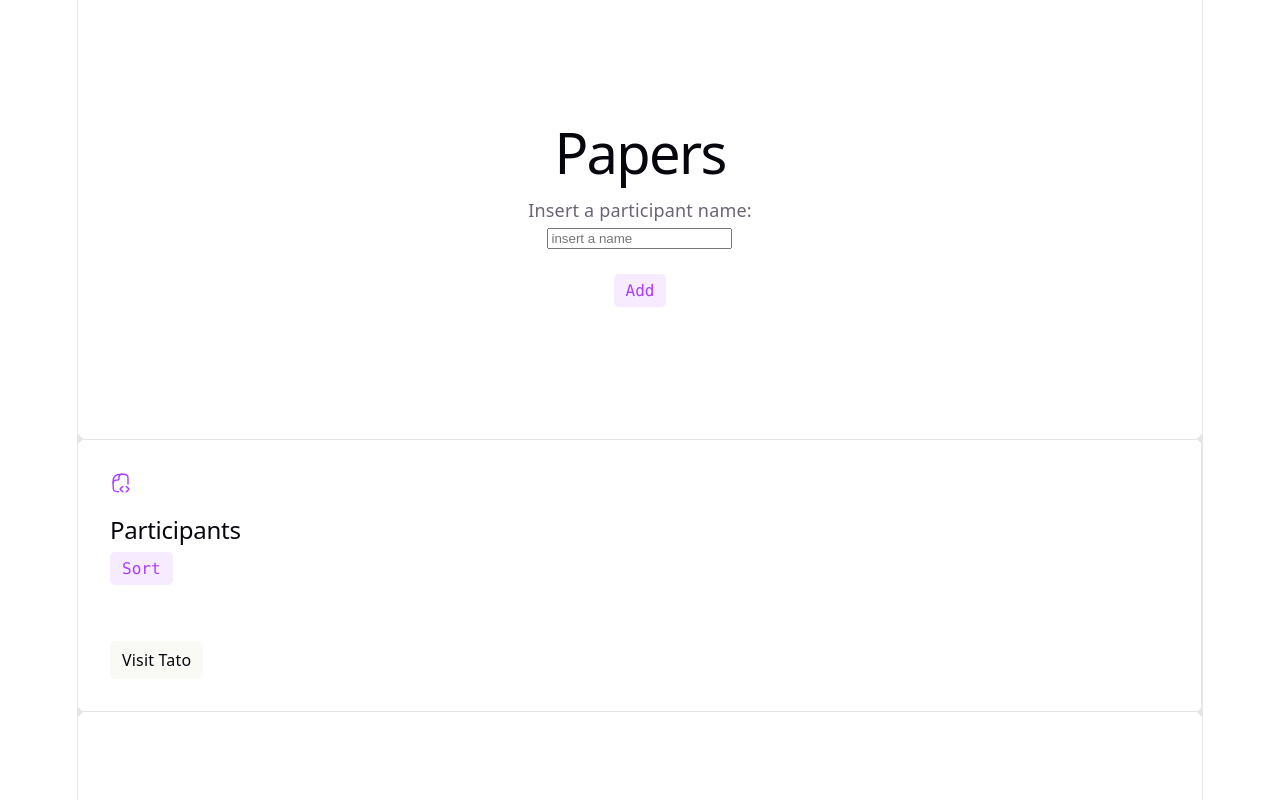
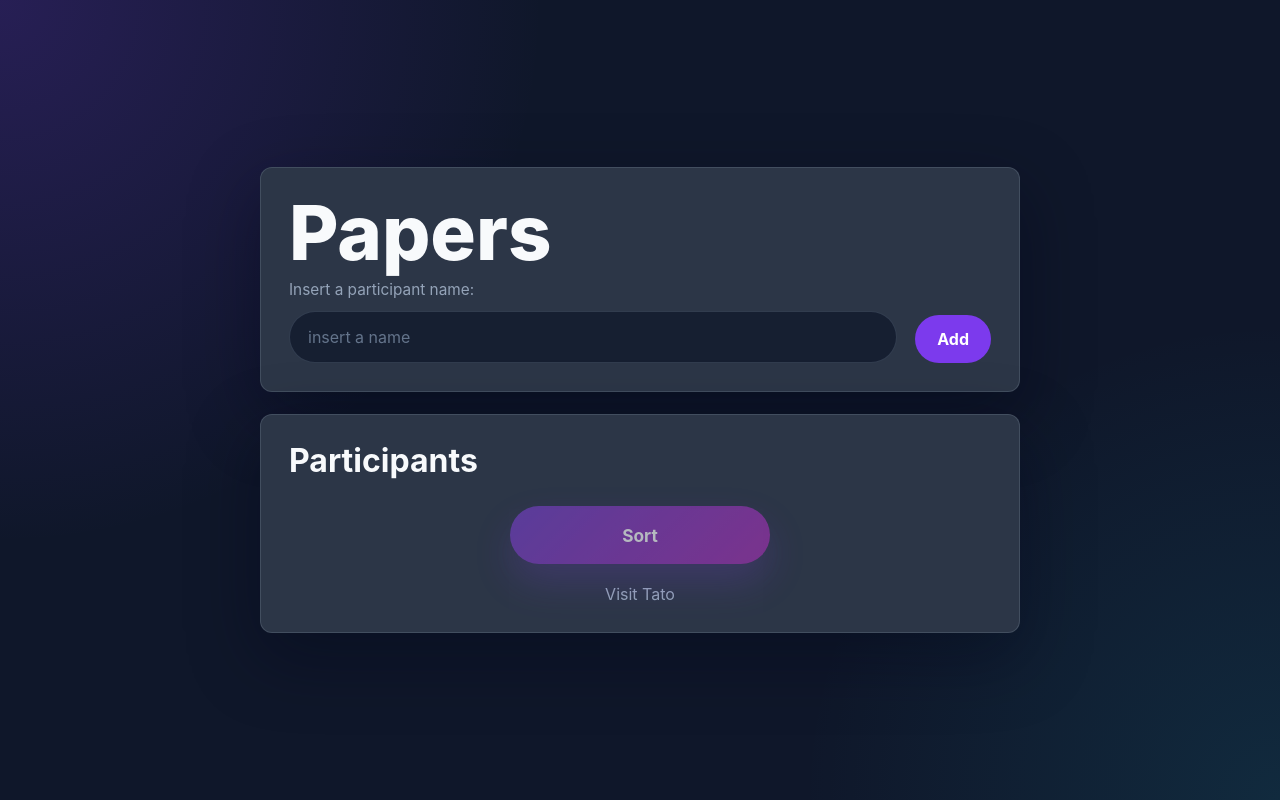
Before and after one commit to tatooin6/papers, a React (Vite) app: page / in a window 1280 px wide. Built offline with nearby package versions, Linux system fonts and the light colour scheme.

Commit message:
Include visual improvement

```diff
--- a/src/App.css
+++ b/src/App.css
@@ -1,188 +1,261 @@
+#center,
+#next-steps {
+  width: min(100%, 760px);
+  background: color-mix(in srgb, var(--surface) 94%, white 6%);
+  border: 1px solid var(--border);
+  border-radius: 12px;
+  box-shadow: var(--shadow);
+}
+
+#center {
+  display: grid;
+  grid-template-columns: minmax(0, 1fr) auto;
+  align-items: end;
+  gap: 18px;
+  padding: 28px;
+}
+
+#center > div {
+  display: flex;
+  flex-direction: column;
+  gap: 12px;
+  min-width: 0;
+}
+
+#center p {
+  color: var(--text-muted);
+  font-size: 0.96rem;
+}
+
+input[type="text"] {
+  width: 100%;
+  min-height: 52px;
+  padding: 0 18px;
+  color: var(--text-strong);
+  background: rgba(15, 23, 42, 0.72);
+  border: 1px solid var(--border);
+  border-radius: 999px;
+  outline: 3px solid transparent;
+  transition:
+    border-color 0.2s ease,
+    box-shadow 0.2s ease,
+    outline-color 0.2s ease;
+}
+
+input[type="text"]::placeholder {
+  color: #64748b;
+}
+
+input[type="text"]:focus {
+  border-color: var(--accent-hover);
+  outline-color: rgba(124, 58, 237, 0.18);
+  box-shadow: 0 0 0 5px rgba(124, 58, 237, 0.12);
+}
+
 .counter {
-  font-size: 16px;
-  padding: 5px 10px;
-  border-radius: 5px;
-  color: var(--accent);
-  background: var(--accent-bg);
-  border: 2px solid transparent;
-  transition: border-color 0.3s;
-  margin-bottom: 24px;
+  min-height: 48px;
+  padding: 0 22px;
+  display: inline-flex;
+  align-items: center;
+  justify-content: center;
+  border: 0;
+  border-radius: 999px;
+  color: #ffffff;
+  background: var(--accent);
+  font-weight: 750;
+  line-height: 1;
+  transition: all 0.2s ease;
+}
 
-  &:hover {
-    border-color: var(--accent-border);
+.counter:hover:not(:disabled) {
+  background: var(--accent-hover);
+  color: #0f172a;
+  transform: translateY(-1px);
+  box-shadow: 0 12px 28px rgba(124, 58, 237, 0.35);
+}
+
+.counter:focus-visible {
+  outline: 3px solid rgba(167, 139, 250, 0.45);
+  outline-offset: 3px;
+}
+
+.counter:disabled {
+  opacity: 0.65;
+  filter: grayscale(0.25);
+}
+
+#next-steps {
+  overflow: hidden;
+}
+
+#docs {
+  display: grid;
+  gap: 16px;
+  padding: 28px;
+}
+
+#docs .icon {
+  width: 34px;
+  height: 34px;
+  padding: 7px;
+  color: var(--accent-hover);
+  background: rgba(124, 58, 237, 0.12);
+  border-radius: 10px;
+}
+
+#docs h2 {
+  margin-bottom: 4px;
+}
+
+#docs > p {
+  min-height: 54px;
+  padding: 14px 14px 14px 18px;
+  display: flex;
+  align-items: center;
+  gap: 10px;
+  color: var(--text-strong);
+  background: var(--surface-card);
+  border: 1px solid rgba(148, 163, 184, 0.14);
+  border-radius: 12px;
+  box-shadow: var(--shadow-soft);
+}
+
+#docs > p .clickable:first-of-type {
+  margin-left: auto;
+}
+
+.clickable {
+  min-width: 36px;
+  min-height: 32px;
+  padding: 0 10px;
+  display: inline-flex;
+  align-items: center;
+  justify-content: center;
+  color: var(--text);
+  background: rgba(148, 163, 184, 0.1);
+  border: 1px solid rgba(148, 163, 184, 0.16);
+  border-radius: 999px;
+  font-size: 0.86rem;
+  font-weight: 700;
+  transition:
+    background-color 0.2s ease,
+    border-color 0.2s ease,
+    color 0.2s ease,
+    transform 0.2s ease;
+  cursor: pointer;
+}
+
+.clickable:hover {
+  color: #ffffff;
+  background: rgba(124, 58, 237, 0.76);
+  border-color: rgba(167, 139, 250, 0.45);
+  transform: translateY(-1px);
+}
+
+.clickable:last-of-type:hover {
+  background: rgba(244, 63, 94, 0.2);
+  border-color: rgba(251, 113, 133, 0.45);
+  color: var(--danger);
+}
+
+#docs > .counter {
+  min-height: 58px;
+  width: min(100%, 260px);
+  justify-self: center;
+  margin-top: 8px;
+  padding: 0 34px;
+  background: linear-gradient(135deg, var(--accent), var(--accent-strong));
+  font-size: 1.08rem;
+  letter-spacing: 0;
+  box-shadow: 0 18px 38px rgba(124, 58, 237, 0.38);
+}
+
+#docs > .counter:hover:not(:disabled) {
+  background: linear-gradient(135deg, #8b5cf6, #db2777);
+  color: #ffffff;
+  transform: scale(1.05);
+  box-shadow: 0 22px 46px rgba(192, 38, 211, 0.34);
+}
+
+#next-steps ul {
+  margin: 4px 0 0;
+  padding: 0;
+  display: flex;
+  justify-content: center;
+  list-style: none;
+}
+
+#next-steps a {
+  color: var(--text-muted);
+  text-decoration: none;
+  transition: color 0.2s ease;
+}
+
+#next-steps a:hover {
+  color: var(--accent-hover);
+}
+
+.ticks,
+#spacer {
+  display: none;
+}
+
+.is-shuffling {
+  animation: shuffle-blink 0.42s linear infinite;
+}
+
+@keyframes shuffle-blink {
+  0%,
+  100% {
+    opacity: 1;
+    transform: translateX(0) rotate(0deg);
   }
-  &:focus-visible {
-    outline: 2px solid var(--accent);
-    outline-offset: 2px;
+
+  20% {
+    opacity: 0.55;
+    transform: translateX(-3px) rotate(-0.7deg);
+  }
+
+  40% {
+    opacity: 1;
+    transform: translateX(3px) rotate(0.7deg);
+  }
+
+  60% {
+    opacity: 0.6;
+    transform: translateX(-2px) rotate(-0.45deg);
+  }
+
+  80% {
+    opacity: 1;
+    transform: translateX(2px) rotate(0.45deg);
   }
 }
 
-.hero {
-  position: relative;
-
-  .base,
-  .framework,
-  .vite {
-    inset-inline: 0;
-    margin: 0 auto;
+@media (max-width: 640px) {
+  #root {
+    padding: 18px;
+    justify-content: flex-start;
   }
 
-  .base {
-    width: 170px;
-    position: relative;
-    z-index: 0;
+  #center,
+  #docs {
+    padding: 22px;
   }
 
-  .framework,
-  .vite {
-    position: absolute;
+  #center {
+    grid-template-columns: 1fr;
   }
 
-  .framework {
-    z-index: 1;
-    top: 34px;
-    height: 28px;
-    transform: perspective(2000px) rotateZ(300deg) rotateX(44deg) rotateY(39deg)
-      scale(1.4);
+  #center > .counter {
+    width: 100%;
   }
 
-  .vite {
-    z-index: 0;
-    top: 107px;
-    height: 26px;
-    width: auto;
-    transform: perspective(2000px) rotateZ(300deg) rotateX(40deg) rotateY(39deg)
-      scale(0.8);
+  #docs > p {
+    flex-wrap: wrap;
+  }
+
+  #docs > p .clickable:first-of-type {
+    margin-left: 0;
   }
 }
-
-#center {
-  display: flex;
-  flex-direction: column;
-  gap: 25px;
-  place-content: center;
-  place-items: center;
-  flex-grow: 1;
-
-  @media (max-width: 1024px) {
-    padding: 32px 20px 24px;
-    gap: 18px;
-  }
-}
-
-#next-steps {
-  display: flex;
-  border-top: 1px solid var(--border);
-  text-align: left;
-
-  & > div {
-    flex: 1 1 0;
-    padding: 32px;
-    @media (max-width: 1024px) {
-      padding: 24px 20px;
-    }
-  }
-
-  .icon {
-    margin-bottom: 16px;
-    width: 22px;
-    height: 22px;
-  }
-
-  @media (max-width: 1024px) {
-    flex-direction: column;
-    text-align: center;
-  }
-}
-
-#docs {
-  border-right: 1px solid var(--border);
-
-  @media (max-width: 1024px) {
-    border-right: none;
-    border-bottom: 1px solid var(--border);
-  }
-}
-
-#next-steps ul {
-  list-style: none;
-  padding: 0;
-  display: flex;
-  gap: 8px;
-  margin: 32px 0 0;
-
-  .logo {
-    height: 18px;
-  }
-
-  a {
-    color: var(--text-h);
-    font-size: 16px;
-    border-radius: 6px;
-    background: var(--social-bg);
-    display: flex;
-    padding: 6px 12px;
-    align-items: center;
-    gap: 8px;
-    text-decoration: none;
-    transition: box-shadow 0.3s;
-
-    &:hover {
-      box-shadow: var(--shadow);
-    }
-    .button-icon {
-      height: 18px;
-      width: 18px;
-    }
-  }
-
-  @media (max-width: 1024px) {
-    margin-top: 20px;
-    flex-wrap: wrap;
-    justify-content: center;
-
-    li {
-      flex: 1 1 calc(50% - 8px);
-    }
-
-    a {
-      width: 100%;
-      justify-content: center;
-      box-sizing: border-box;
-    }
-  }
-}
-
-#spacer {
-  height: 88px;
-  border-top: 1px solid var(--border);
-  @media (max-width: 1024px) {
-    height: 48px;
-  }
-}
-
-.ticks {
-  position: relative;
-  width: 100%;
-
-  &::before,
-  &::after {
-    content: '';
-    position: absolute;
-    top: -4.5px;
-    border: 5px solid transparent;
-  }
-
-  &::before {
-    left: 0;
-    border-left-color: var(--border);
-  }
-  &::after {
-    right: 0;
-    border-right-color: var(--border);
-  }
-}
-
-.clickable {
-  cursor: pointer;
-}
--- a/src/App.tsx
+++ b/src/App.tsx
@@ -42,7 +42,7 @@ function App() {
     }
     const array = [...participants];
     for (let i = array.length - 1; i > 0; i--) {
-      let j = Math.floor(Math.random() * (i + 1));
+      const j = Math.floor(Math.random() * (i + 1));
       [array[i], array[j]] = [array[j], array[i]];
     }
     setParticipants(array);
@@ -85,9 +85,6 @@ function App() {
 
       <section id="next-steps">
         <div id="docs">
-          <svg className="icon" role="presentation" aria-hidden="true">
-            <use href="/icons.svg#documentation-icon"></use>
-          </svg>
           <h2>Participants</h2>
           {participants.map((participant, index) => (
             <p key={`${participant}-${index}`}>
@@ -107,7 +104,7 @@ function App() {
             type="button"
             className="counter"
             onClick={() => sortParticipants()}
-            disabled={true}
+            disabled={participants.length<2}
           >
             Sort
           </button>
--- a/src/index.css
+++ b/src/index.css
@@ -1,111 +1,98 @@
 :root {
-  --text: #6b6375;
-  --text-h: #08060d;
-  --bg: #fff;
-  --border: #e5e4e7;
-  --code-bg: #f4f3ec;
-  --accent: #aa3bff;
-  --accent-bg: rgba(170, 59, 255, 0.1);
-  --accent-border: rgba(170, 59, 255, 0.5);
-  --social-bg: rgba(244, 243, 236, 0.5);
-  --shadow:
-    rgba(0, 0, 0, 0.1) 0 10px 15px -3px, rgba(0, 0, 0, 0.05) 0 4px 6px -2px;
+  --bg: #0f172a;
+  --surface: #1e293b;
+  --surface-soft: #263449;
+  --surface-card: #111827;
+  --text: #cbd5e1;
+  --text-strong: #f8fafc;
+  --text-muted: #94a3b8;
+  --border: rgba(148, 163, 184, 0.22);
+  --accent: #7c3aed;
+  --accent-hover: #a78bfa;
+  --accent-strong: #c026d3;
+  --danger: #fb7185;
+  --shadow: 0 24px 70px rgba(2, 6, 23, 0.38);
+  --shadow-soft: 0 14px 35px rgba(2, 6, 23, 0.25);
 
-  --sans: system-ui, 'Segoe UI', Roboto, sans-serif;
-  --heading: system-ui, 'Segoe UI', Roboto, sans-serif;
-  --mono: ui-monospace, Consolas, monospace;
-
-  font: 18px/145% var(--sans);
-  letter-spacing: 0.18px;
-  color-scheme: light dark;
+  font-family:
+    Inter, ui-sans-serif, system-ui, -apple-system, BlinkMacSystemFont, "Segoe UI",
+    sans-serif;
   color: var(--text);
   background: var(--bg);
   font-synthesis: none;
   text-rendering: optimizeLegibility;
   -webkit-font-smoothing: antialiased;
   -moz-osx-font-smoothing: grayscale;
-
-  @media (max-width: 1024px) {
-    font-size: 16px;
-  }
 }
 
-@media (prefers-color-scheme: dark) {
-  :root {
-    --text: #9ca3af;
-    --text-h: #f3f4f6;
-    --bg: #16171d;
-    --border: #2e303a;
-    --code-bg: #1f2028;
-    --accent: #c084fc;
-    --accent-bg: rgba(192, 132, 252, 0.15);
-    --accent-border: rgba(192, 132, 252, 0.5);
-    --social-bg: rgba(47, 48, 58, 0.5);
-    --shadow:
-      rgba(0, 0, 0, 0.4) 0 10px 15px -3px, rgba(0, 0, 0, 0.25) 0 4px 6px -2px;
-  }
+* {
+  box-sizing: border-box;
+}
 
-  #social .button-icon {
-    filter: invert(1) brightness(2);
-  }
+html {
+  min-height: 100%;
+  background: var(--bg);
+}
+
+body {
+  min-width: 320px;
+  min-height: 100svh;
+  margin: 0;
+  background:
+    radial-gradient(circle at top left, rgba(124, 58, 237, 0.22), transparent 34rem),
+    radial-gradient(circle at bottom right, rgba(34, 211, 238, 0.1), transparent 30rem),
+    var(--bg);
+}
+
+button,
+input {
+  font: inherit;
+}
+
+button {
+  cursor: pointer;
+}
+
+button:disabled {
+  cursor: not-allowed;
 }
 
 #root {
-  width: 1126px;
-  max-width: 100%;
+  width: min(100%, 980px);
+  min-height: 100svh;
   margin: 0 auto;
-  text-align: center;
-  border-inline: 1px solid var(--border);
-  min-height: 100svh;
+  padding: 32px 20px;
   display: flex;
   flex-direction: column;
-  box-sizing: border-box;
+  align-items: center;
+  justify-content: center;
+  gap: 22px;
 }
 
-body {
+h1,
+h2,
+p {
   margin: 0;
 }
 
 h1,
 h2 {
-  font-family: var(--heading);
-  font-weight: 500;
-  color: var(--text-h);
+  color: var(--text-strong);
+  letter-spacing: 0;
 }
 
 h1 {
-  font-size: 56px;
-  letter-spacing: -1.68px;
-  margin: 32px 0;
-  @media (max-width: 1024px) {
-    font-size: 36px;
-    margin: 20px 0;
-  }
-}
-h2 {
-  font-size: 24px;
-  line-height: 118%;
-  letter-spacing: -0.24px;
-  margin: 0 0 8px;
-  @media (max-width: 1024px) {
-    font-size: 20px;
-  }
-}
-p {
-  margin: 0;
+  font-size: clamp(2.4rem, 8vw, 4.75rem);
+  line-height: 0.95;
+  font-weight: 800;
 }
 
-code,
-.counter {
-  font-family: var(--mono);
-  display: inline-flex;
-  border-radius: 4px;
-  color: var(--text-h);
+h2 {
+  font-size: clamp(1.35rem, 3vw, 2rem);
+  line-height: 1.1;
+  font-weight: 750;
 }
 
-code {
-  font-size: 15px;
-  line-height: 135%;
-  padding: 4px 8px;
-  background: var(--code-bg);
+a {
+  color: var(--accent-hover);
 }
```
